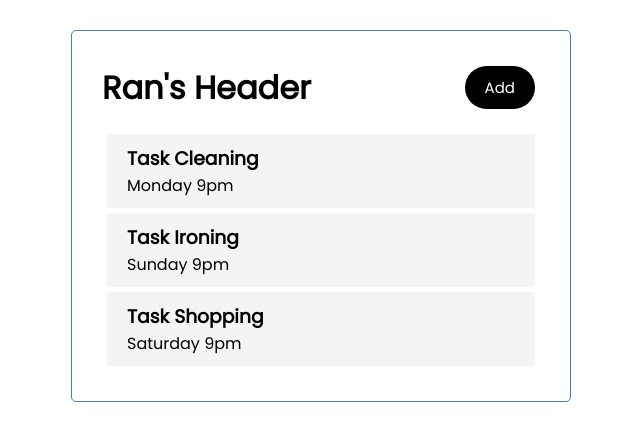
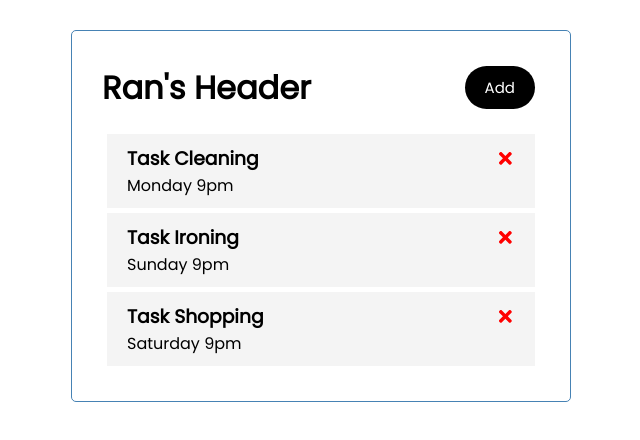
Before and after one commit to ranerlich7/ran-task, a JavaScript app: page / in a window 1280 px wide. Shown: the top 440 px of the page, without its empty margins (319-959 px from the left). Built offline with nearby package versions, Linux system fonts and the light colour scheme; the HTML template or start-up script is replaced by a standard one.

Commit message:
added icon and function to delete task

```diff
--- a/package.json
+++ b/package.json
@@ -8,6 +8,7 @@
     "@testing-library/user-event": "^13.5.0",
     "react": "^18.2.0",
     "react-dom": "^18.2.0",
+    "react-icons": "^4.7.1",
     "react-scripts": "5.0.1",
     "web-vitals": "^2.1.4"
   },
--- a/src/App.js
+++ b/src/App.js
@@ -6,9 +6,13 @@
   return (
       <div className='container'>
       <Header/>
-      <Tasks/>
+      <Tasks onDelete={deleteTask}/>
       </div>
   );
 }
 
+// delete task
+const deleteTask =  (id) =>{
+  console.log('delete', id)
+}
 export default App;
--- a/src/components/Task.js
+++ b/src/components/Task.js
@@ -1,13 +1,17 @@
+import { FaTimes } from "react-icons/fa"
 
-function Task({task}) {
-  return (
+function Task({ task, onDelete }) {
+    return (
 
-    <div className="task">
-        <h3>Task {task.name}</h3>
-    <p>{task.date}</p>
-    </div>
+        <div className="task">
+            <h3>Task {task.name}
+                <FaTimes style={{color:'red', cursor:'pointer'}}
+                 onClick={() => onDelete(task.id)} />
+            </h3>
+            <p>{task.date}</p>
+        </div>
 
-  )
+    )
 }
 
 export default Task
--- a/src/components/Tasks.js
+++ b/src/components/Tasks.js
@@ -2,7 +2,7 @@
 
 
 
-function Tasks() {
+function Tasks({onDelete}) {
     let tasks = [
         {
             id: 1,
@@ -27,11 +27,12 @@
         //   for task in tasks
         //     f'<li>{task.name}</li>'
     <>
-    {tasks.map((task) => <Task key={task.id} task={task}/>)}
+    {tasks.map((task) => <Task key={task.id} task={task} onDelete={onDelete}/>)}
     {/* {tasks.map((i) => <li>{i.name}</li>)}
     {tasks.map(getName)} */}
     </>
   )
 }
 
+
 export default Tasks
```
Also changed, not shown: 1 other file (tests, documents, lock files or other folders).
